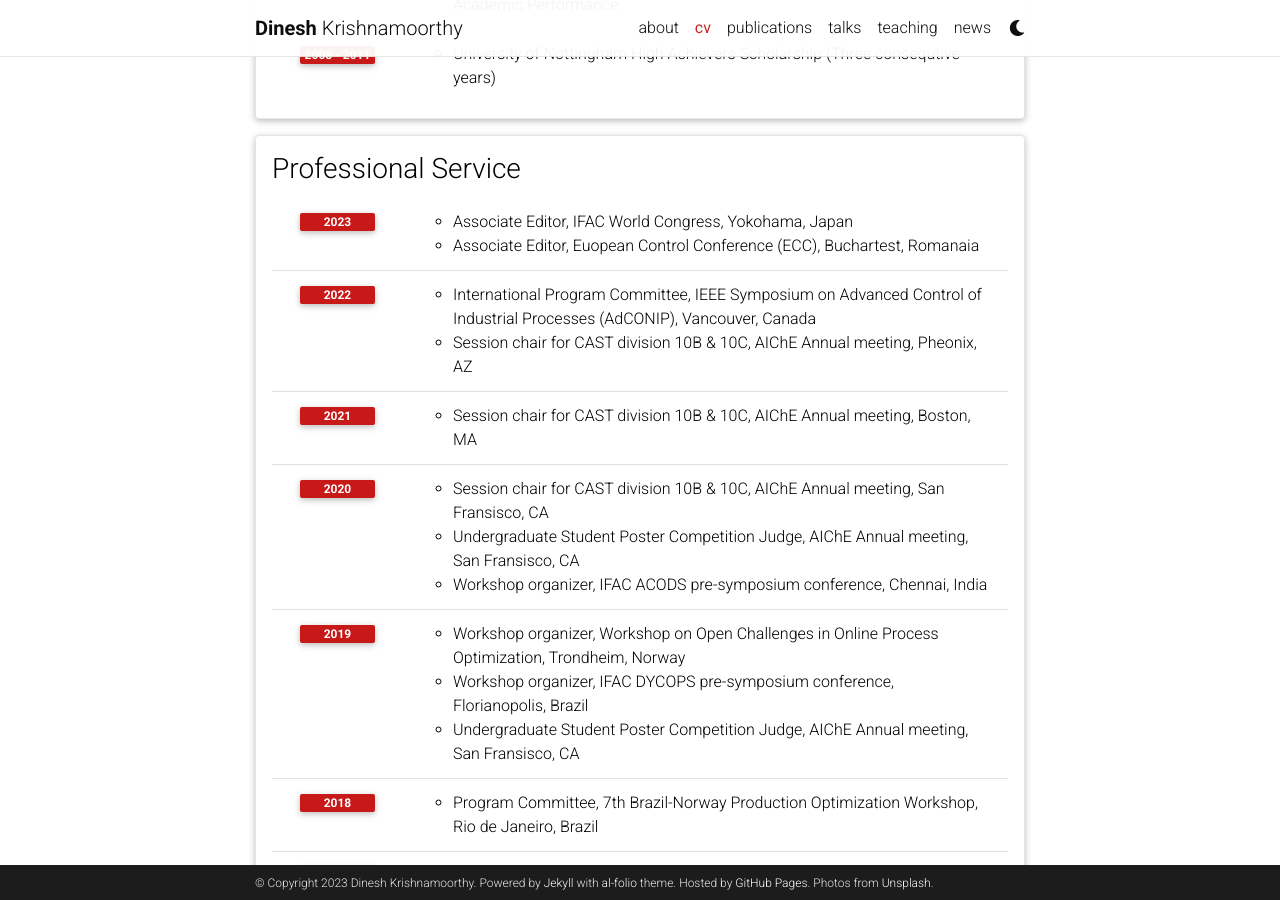
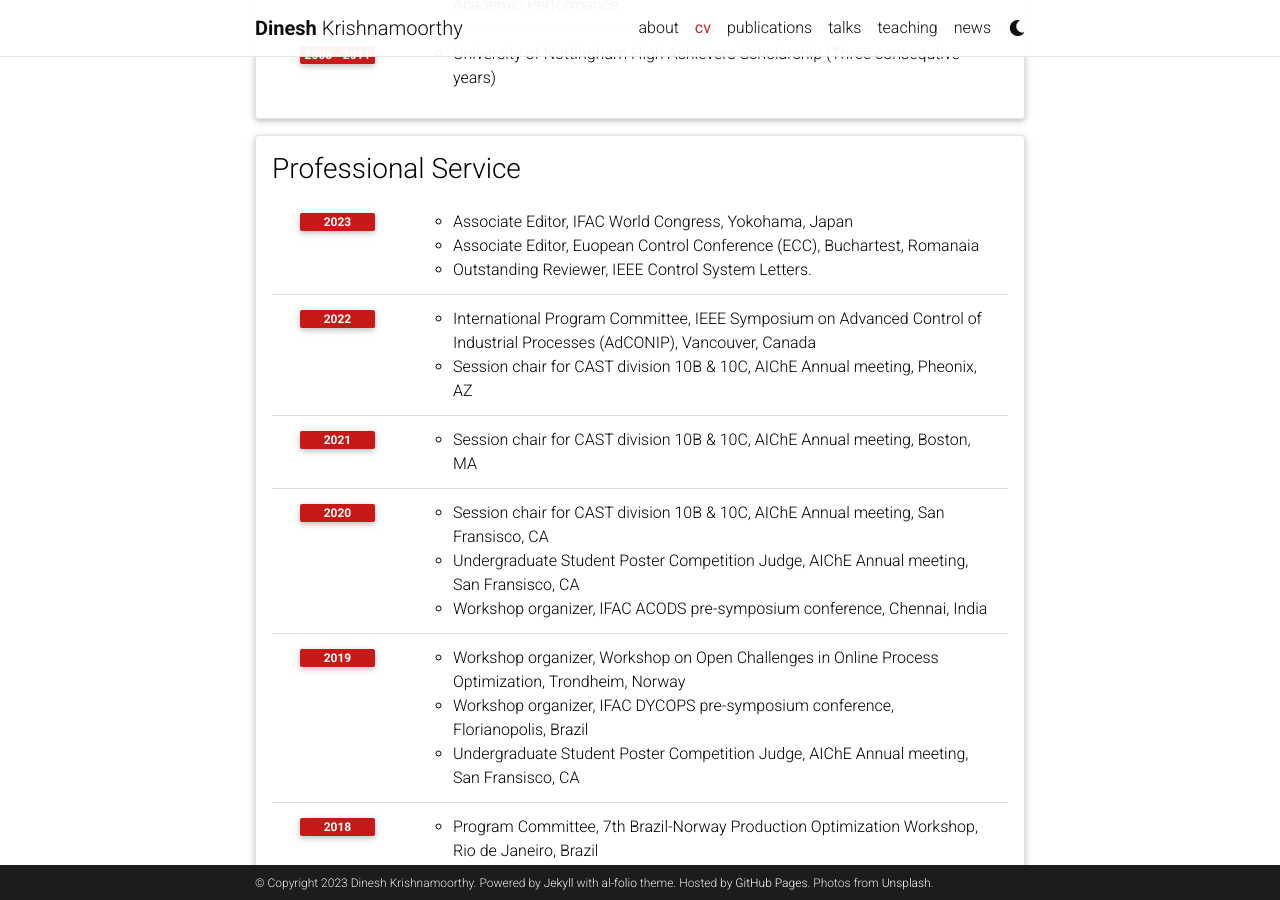
Before and after one commit to dinesh-krishnamoorthy/dinesh-krishnamoorthy.github.io, a Jekyll site: the page built from _pages/cv.md, in a window 1280 px wide and 900 px high, scrolled down 2188 px. Built offline with Jekyll 4.4.1, drawn with Linux system fonts in a browser that asks for light colours; comment, search, counter and statistics services are not loaded; a style sheet for code colours, icons or effects is not loaded.

Commit message:
Update cv.yml

```diff
--- a/_data/cv.yml
+++ b/_data/cv.yml
@@ -116,6 +116,7 @@
       items:
         - Associate Editor, IFAC World Congress, Yokohama, Japan
         - Associate Editor, Euopean Control Conference (ECC), Buchartest, Romanaia
+        - Outstanding Reviewer, IEEE Control System Letters.
 
     - year: 2022
       items:
```
